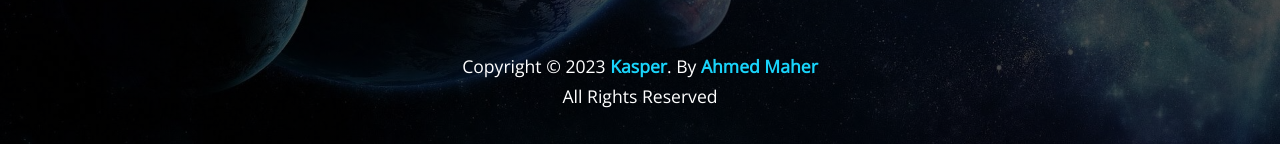
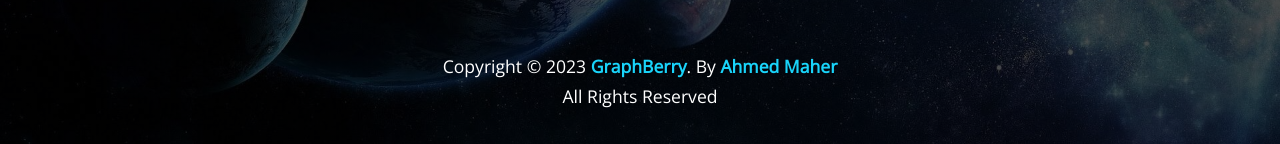
Before and after one commit to Ahmed-Maher77/Kasper_Template, a plain HTML site: page index.html in a window 1280 px wide. Shown: the part 8523-8667 px from the top of the page. Drawn offline with nearby package versions, Linux system fonts and the light colour scheme.

Commit message:
Modified The Footer

```diff
--- a/index.html
+++ b/index.html
@@ -484,7 +484,7 @@
                     <a href="https://www.linkedin.com/in/ahmed-maher-algohary" title="Go To LinkedIn" target="_blank"><i class="fa-brands fa-linkedin"></i></a>
                 </div>
             </aside>
-            <p>Copyright &copy; 2023 <span>Kasper</span>. By <a href="https://www.linkedin.com/in/ahmed-maher-algohary" title="About Developer" target="_blank">Ahmed Maher</a></p>
+            <p>Copyright &copy; 2023 <a href="https://www.graphberry.com/" target="_blank" title="Copyrights">GraphBerry</a>. By <a href="https://www.linkedin.com/in/ahmed-maher-algohary" title="About Developer" target="_blank">Ahmed Maher</a></p>
             <span>All Rights Reserved</span>
             <a href="#landing-sec" title="Up To Top">
                 <lord-icon
@@ -501,12 +501,3 @@
         <script src="https://cdn.lordicon.com/bhenfmcm.js"></script>
     </body>
 </html>
-
-
-<!-- Adjust Lighhouse -->
-<!-- Upload it on Github -->
-<!-- Upload it on Hosting -->
-<!-- Create UI & Mockup -->
-
-
-<!-- minify Images, Videos, gif -->
```
